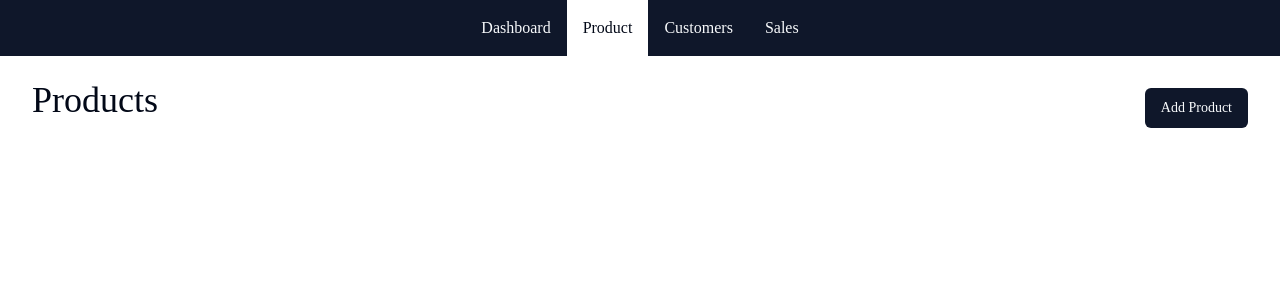
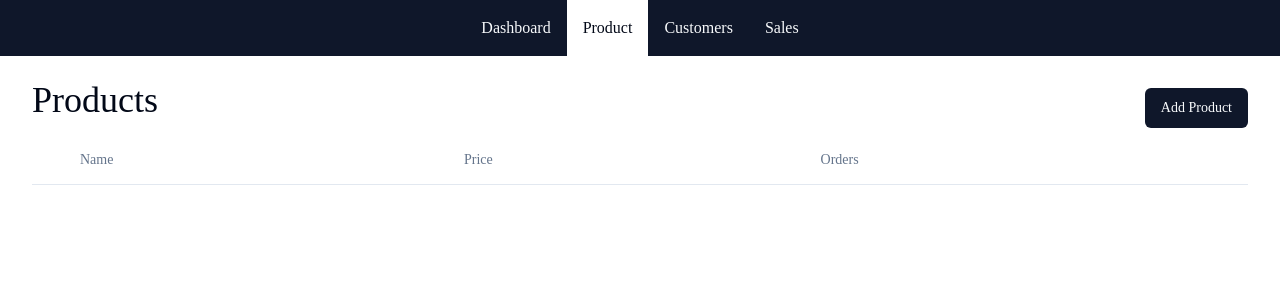
Before and after one commit to apykwan/ecommerce_with_stripe, a Next.js app: page /admin/products in a window 1280 px wide. Shown: the top 300 px of the page. Built offline with nearby package versions, Linux system fonts and the light colour scheme.

Commit message:
working on table display on product page

```diff
--- a/src/app/admin/products/page.tsx
+++ b/src/app/admin/products/page.tsx
@@ -1,15 +1,38 @@
 import Link from 'next/link';
 
 import { Button } from '@/components/ui/button';
+import { Table, TableHead, TableHeader, TableRow } from '@/components/ui/table';
 import { PageHeader } from '../_components/PageHeader';
 
 export default function AdminProductsPage() {
   return (
-    <div className="flex justify-between items-center gap-4">
-      <PageHeader>Products</PageHeader>
-      <Button>
-        <Link href="/admin/products/new">Add Product</Link>
-      </Button>
-    </div>
-  )
+    <>
+      <div className="flex justify-between items-center gap-4">
+        <PageHeader>Products</PageHeader>
+        <Button asChild>
+          <Link href="/admin/products/new">Add Product</Link>
+        </Button>
+
+      </div>
+      <ProductsTable />
+    </>
+  );
 }
+
+function ProductsTable() {
+  return <Table>
+    <TableHeader>
+      <TableRow>
+        <TableHead className="w-0">
+          <span className="sr-only">Available for Purchase</span>
+        </TableHead>
+        <TableHead>Name</TableHead>
+        <TableHead>Price</TableHead>
+        <TableHead>Orders</TableHead>
+        <TableHead className="w-0">
+          <span className="sr-only">Actions</span>
+        </TableHead>
+      </TableRow>
+    </TableHeader>
+  </Table>
+}
--- /dev/null
+++ b/src/components/ui/table.tsx
@@ -0,0 +1,117 @@
+import * as React from "react"
+
+import { cn } from "@/lib/utils"
+
+const Table = React.forwardRef<
+  HTMLTableElement,
+  React.HTMLAttributes<HTMLTableElement>
+>(({ className, ...props }, ref) => (
+  <div className="relative w-full overflow-auto">
+    <table
+      ref={ref}
+      className={cn("w-full caption-bottom text-sm", className)}
+      {...props}
+    />
+  </div>
+))
+Table.displayName = "Table"
+
+const TableHeader = React.forwardRef<
+  HTMLTableSectionElement,
+  React.HTMLAttributes<HTMLTableSectionElement>
+>(({ className, ...props }, ref) => (
+  <thead ref={ref} className={cn("[&_tr]:border-b", className)} {...props} />
+))
+TableHeader.displayName = "TableHeader"
+
+const TableBody = React.forwardRef<
+  HTMLTableSectionElement,
+  React.HTMLAttributes<HTMLTableSectionElement>
+>(({ className, ...props }, ref) => (
+  <tbody
+    ref={ref}
+    className={cn("[&_tr:last-child]:border-0", className)}
+    {...props}
+  />
+))
+TableBody.displayName = "TableBody"
+
+const TableFooter = React.forwardRef<
+  HTMLTableSectionElement,
+  React.HTMLAttributes<HTMLTableSectionElement>
+>(({ className, ...props }, ref) => (
+  <tfoot
+    ref={ref}
+    className={cn(
+      "border-t bg-muted/50 font-medium [&>tr]:last:border-b-0",
+      className
+    )}
+    {...props}
+  />
+))
+TableFooter.displayName = "TableFooter"
+
+const TableRow = React.forwardRef<
+  HTMLTableRowElement,
+  React.HTMLAttributes<HTMLTableRowElement>
+>(({ className, ...props }, ref) => (
+  <tr
+    ref={ref}
+    className={cn(
+      "border-b transition-colors hover:bg-muted/50 data-[state=selected]:bg-muted",
+      className
+    )}
+    {...props}
+  />
+))
+TableRow.displayName = "TableRow"
+
+const TableHead = React.forwardRef<
+  HTMLTableCellElement,
+  React.ThHTMLAttributes<HTMLTableCellElement>
+>(({ className, ...props }, ref) => (
+  <th
+    ref={ref}
+    className={cn(
+      "h-12 px-4 text-left align-middle font-medium text-muted-foreground [&:has([role=checkbox])]:pr-0",
+      className
+    )}
+    {...props}
+  />
+))
+TableHead.displayName = "TableHead"
+
+const TableCell = React.forwardRef<
+  HTMLTableCellElement,
+  React.TdHTMLAttributes<HTMLTableCellElement>
+>(({ className, ...props }, ref) => (
+  <td
+    ref={ref}
+    className={cn("p-4 align-middle [&:has([role=checkbox])]:pr-0", className)}
+    {...props}
+  />
+))
+TableCell.displayName = "TableCell"
+
+const TableCaption = React.forwardRef<
+  HTMLTableCaptionElement,
+  React.HTMLAttributes<HTMLTableCaptionElement>
+>(({ className, ...props }, ref) => (
+  <caption
+    ref={ref}
+    className={cn("mt-4 text-sm text-muted-foreground", className)}
+    {...props}
+  />
+))
+TableCaption.displayName = "TableCaption"
+
+export {
+  Table,
+  TableHeader,
+  TableBody,
+  TableFooter,
+  TableHead,
+  TableRow,
+  TableCell,
+  TableCaption,
+}
```
Also changed, not shown: src/app/admin/products/new/page.tsx (added).
